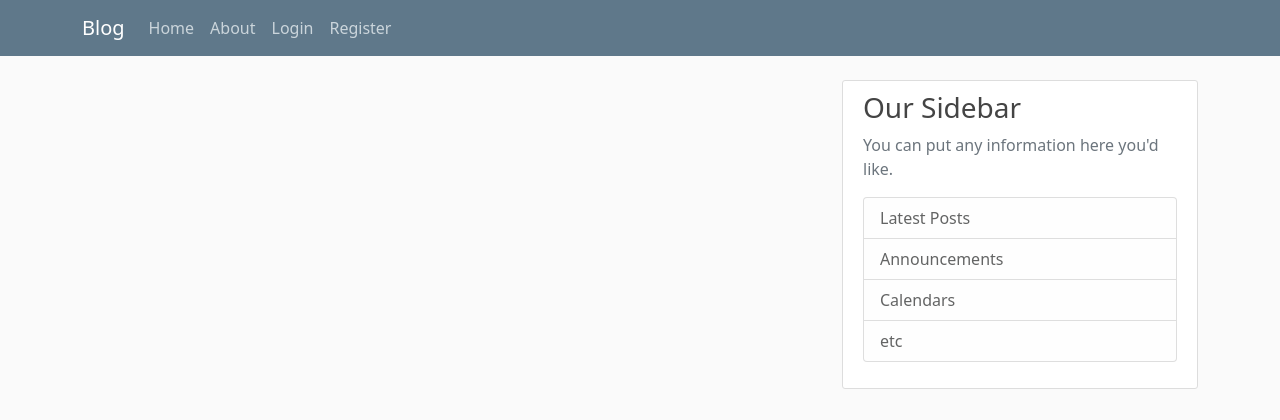
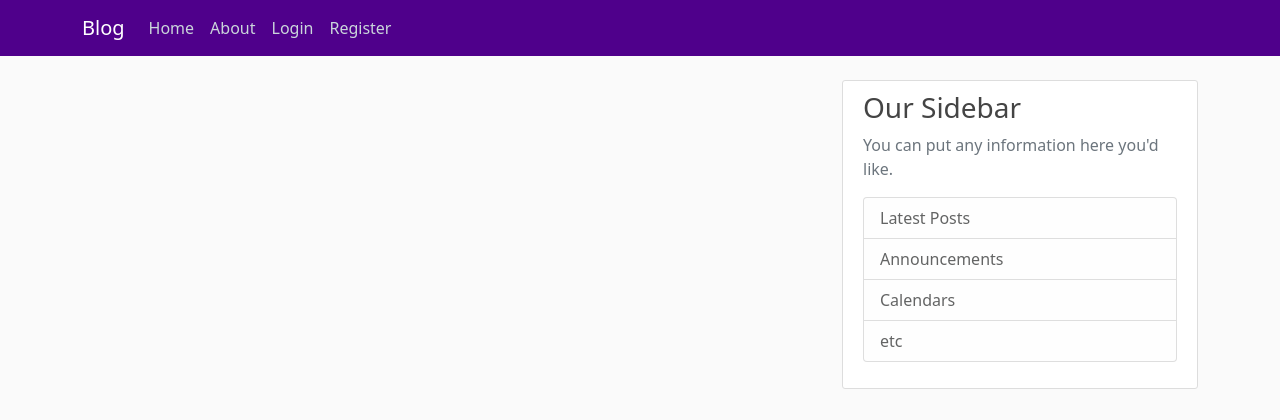
Before and after one commit to fancyd98/cs50-final-project, a Flask app: page / in a window 1280 px wide. Shown: the top 420 px of the page. Run offline with Flask 3, Linux system fonts and the light colour scheme; data that the repository does not hold is empty.

Commit message:
Updated the gitignore file and changed the navbar color

```diff
--- a/blog/static/main.css
+++ b/blog/static/main.css
@@ -9,7 +9,7 @@ body {
   }
 
   .bg-steel {
-    background-color: #5f788a;
+    background-color: #4f008b;
   }
 
   .site-header .navbar-nav .nav-link {
```
Also changed, not shown: 1 other file.
